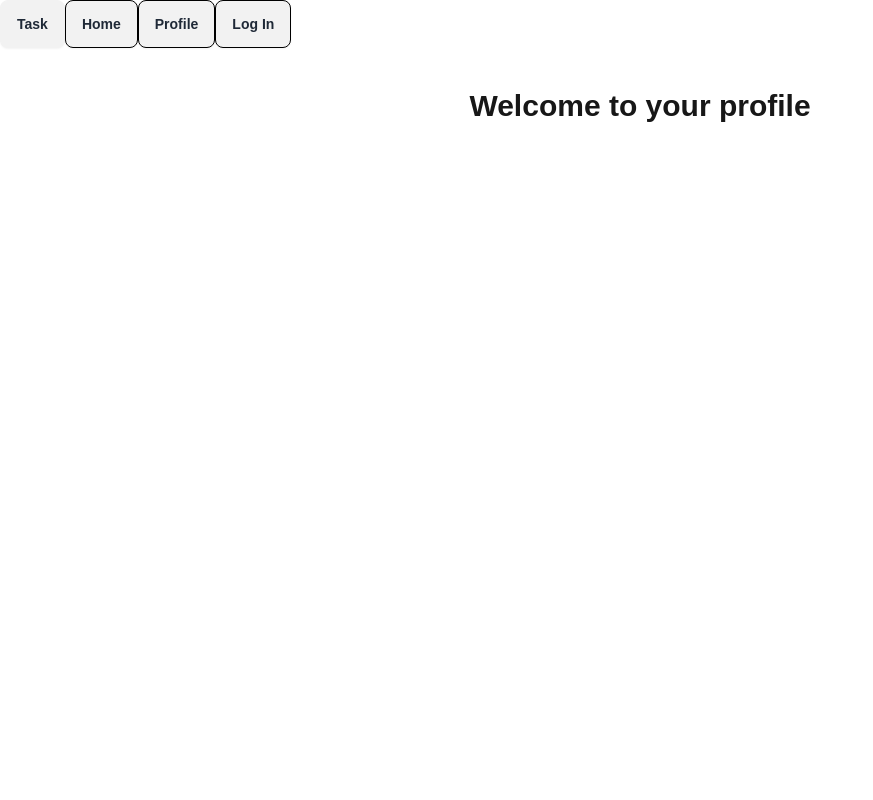
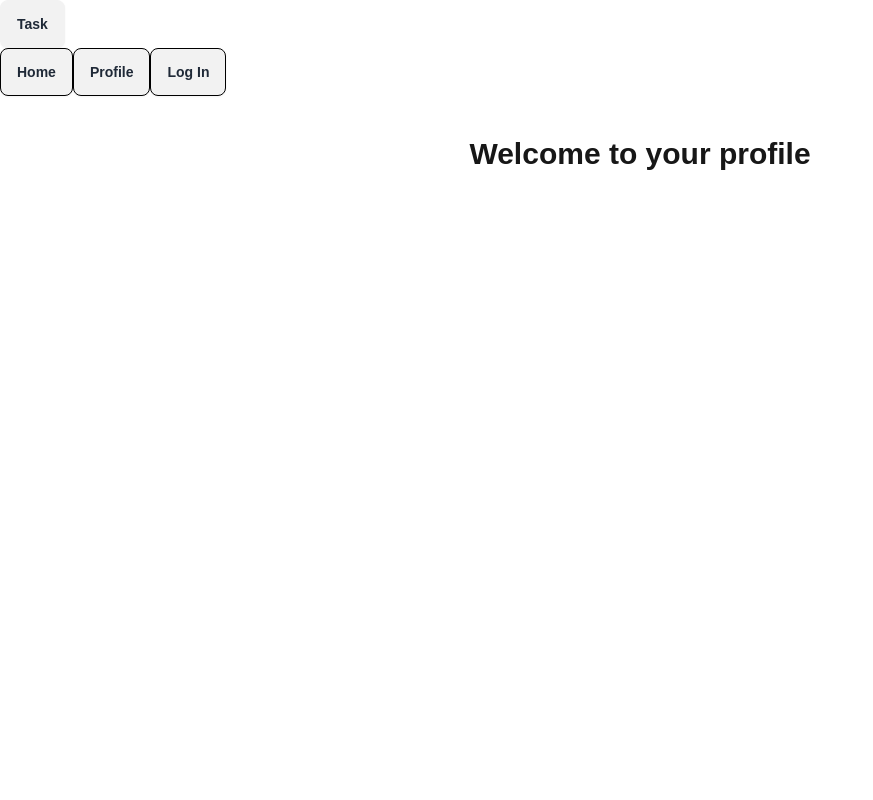
Before and after one commit to YousufOO7/nextJs-task, a Next.js app: page /profile in a window 1280 px wide. Shown: the top 800 px of the page, without its empty margins (0-873 px from the left). Built offline with nearby package versions, Linux system fonts and the light colour scheme; no server answers.

Commit message:
fix the problem of nevbar

```diff
--- a/src/Components/Navbar.jsx
+++ b/src/Components/Navbar.jsx
@@ -6,7 +6,7 @@ const Navbar = async () => {
     const user = await getUser();
     return (
         <div className="bg-gray-100">
-            <div className="navbar container mx-auto flex justify-between items-center">
+            <div className="navbar container mx-auto gap-16 md:gap-[400px] lg:gap-[900px] items-center">
                 <div>
                     <a className="btn btn-ghost text-xl">Task</a>
                 </div>
```
